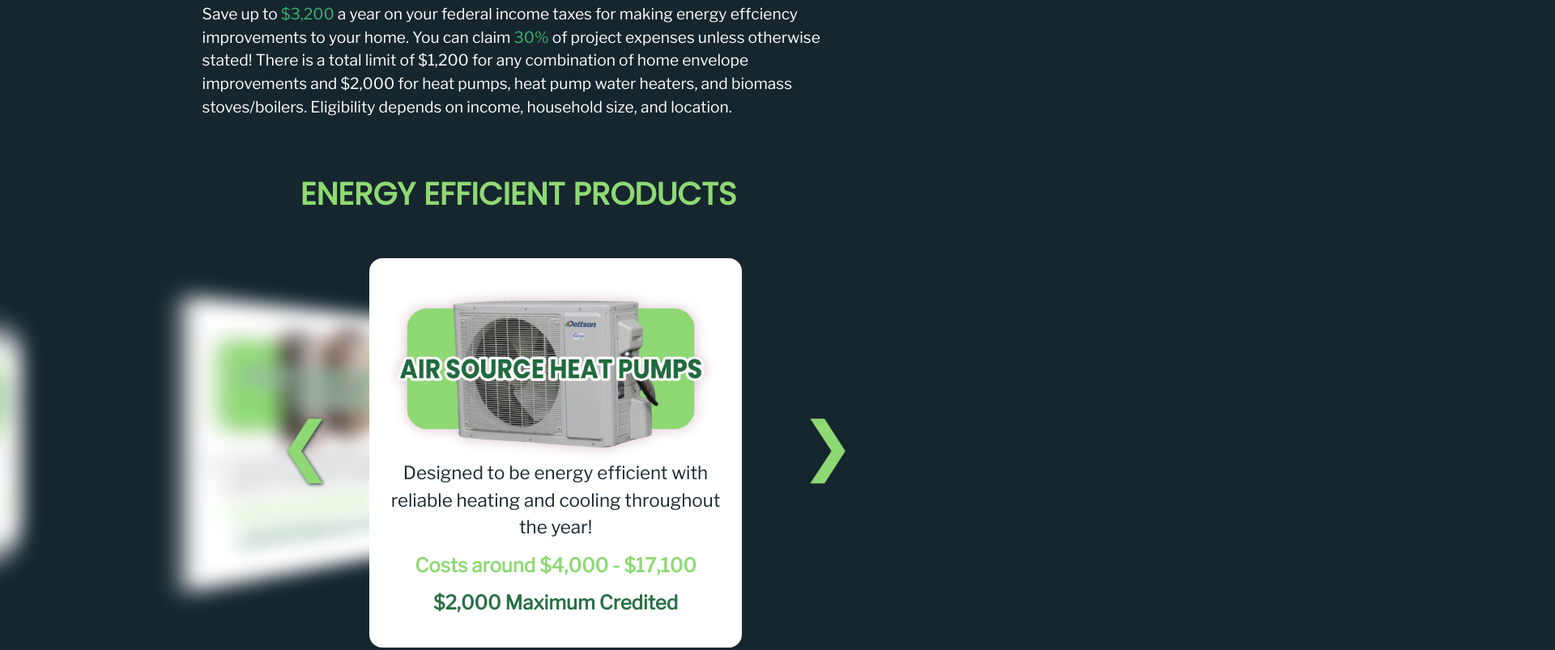
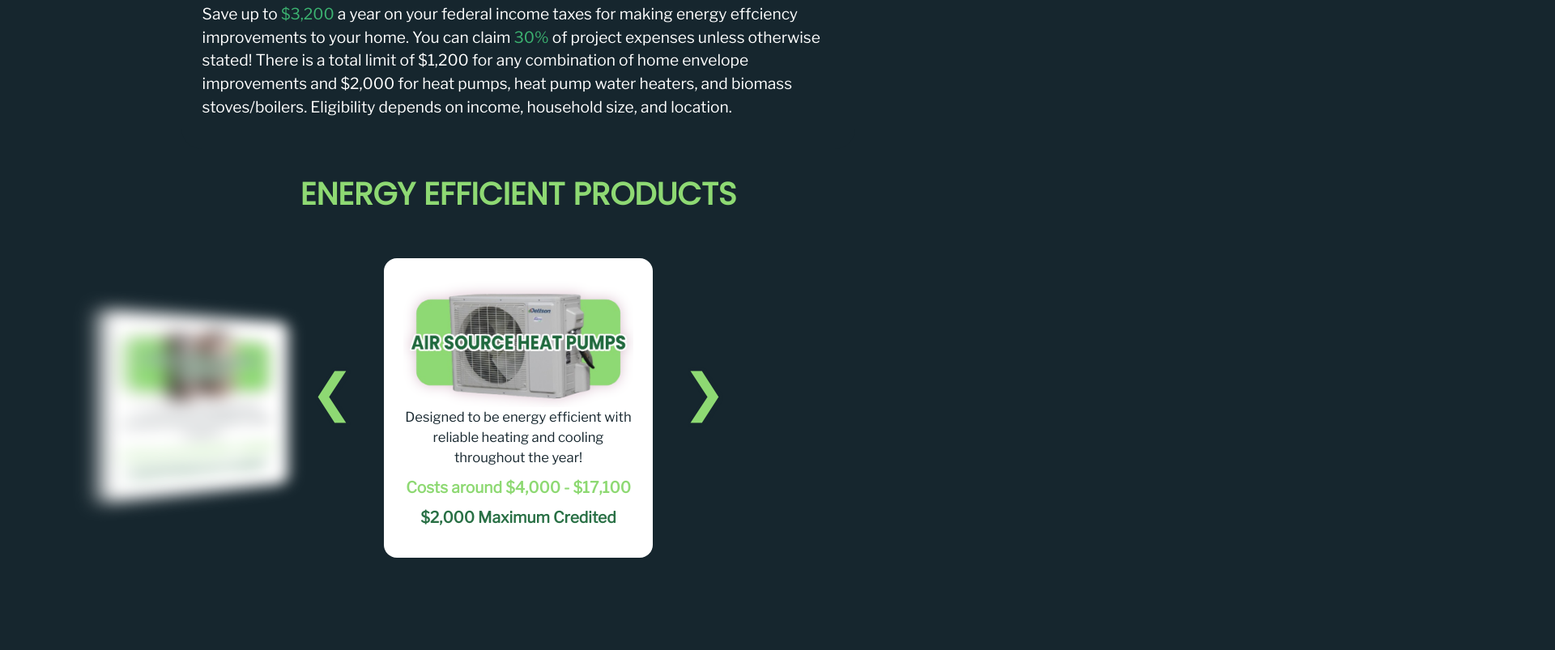
Before and after one commit to cnnr137/tsa-webmaster-24, a plain HTML site: page HTML/EnergySTAR.html in a window 1280 px wide. Shown: the part 824-1627 px from the top of the page at 81% size, 1920 px wide, since content can reach past the window. Drawn offline with nearby package versions, Linux system fonts and the light colour scheme.

Commit message:
finished layout without caption

```diff
--- a/CSS/styles.css
+++ b/CSS/styles.css
@@ -384,8 +384,8 @@ body {
 
 .carousel {
   position: relative;
-  width: 23rem;
-  height: 23rem;
+  width: 40%;
+  height: 40vh;
   perspective: 1000px;
   margin: auto;
   transform-style: preserve-3d;
@@ -397,20 +397,20 @@ body {
   height: 125%;
   transform: rotateY(calc(var(--offset) * 50deg))
   scaleY(calc(1 + var(--abs-offset) * -0.2))
-  translateZ(calc(var(--abs-offset) * -20rem))
-  translateX(clamp(-10rem, calc(var(--offset) / var(--abs-offset) * -5rem), 10rem));
+  translateZ(calc(var(--abs-offset) * -50vw))
+  translateX(clamp(-10vw, calc(var(--offset) / var(--abs-offset) * -5vw), 10vw));
   filter: blur(calc(var(--abs-offset) * 1rem));
   transition: all 0.3s ease-out;
-  display: flex;
-  flex-direction: column;
-  flex-wrap: wrap;
-  align-content: stretch;
-  max-width: 65vw;
 }
 
 .card {
-  width: 125%;
-  height: 150%;
+  display: flex;
+  flex-direction: column;
+  justify-content: center;
+  align-items: center;
+  padding-top: 56.25%;
+  width: 100%;
+  height: 100;
   margin: auto;
   padding: 1.5rem;
   background-color: white;
@@ -423,7 +423,7 @@ body {
 .card img {
   display: block;
   margin: 0 auto;
-  width: 25em;
+  max-width: 100%;
   height: auto;
 }
 
@@ -433,20 +433,20 @@ body {
 }
 
 .card-img-container:hover .card-img {
-  filter: drop-shadow(0 0 8px var(--color-lavendar));
+  filter: drop-shadow(0 0 10px var(--color-grey));
 }
 
 
 .card p {
   text-align: center;
-  font-size: 1.4rem;
+  font-size: 1.3vw;
   font-family: 'Libre Franklin', sans-serif;
   margin: 0 0 0.7em;
   color: var(--color-darkteal);
 }
 .card h2 {
   text-align: center;
-  font-size: 1.5rem;
+  font-size: 1.5vw;
   font-weight: 900;
   font-family: 'Libre Franklin', sans-serif;
   margin: 0 0 0.7em;
@@ -455,7 +455,7 @@ body {
 }
 .card h3 {
   text-align: center;
-  font-size: 1.5rem;
+  font-size: 1.5vw;
   font-weight: 900;
   font-family: 'Libre Franklin', sans-serif;
   margin: 0 0 0.7em;
@@ -468,24 +468,26 @@ body {
 
 .nav {
   color: var(--color-lightgreen);
-  font-size: 5rem;
+  font-size: 5vw;
   position: absolute;
   display: flex;
   align-items: center;
   justify-content: center;
-  top: 50%;
+  top: calc(10vw);
   z-index: 2;
   cursor: pointer;
   user-select: none;
   background: unset;
   border: unset;
 }
+
 .nav.left {
-  transform: translateX(-150%) translatey(0%);
+  transform: translateX(calc(-5vw - 2.5vw));
   filter: drop-shadow(1px 1px 2px var(--color-darkteal));
 }
+
 .nav.right {
   right: 0;
-  transform: translateX(300%) translatey(0%);
+  transform: translateX(calc(5vw + 2.5vw));
   filter: drop-shadow(1px 1px 2px var(--color-darkteal));
 }
```
Also changed, not shown: HTML/EnergySTAR.html (+0 -1 lines), Images/yamnar_2.png (added), Images/yanmar_1.png (added).
